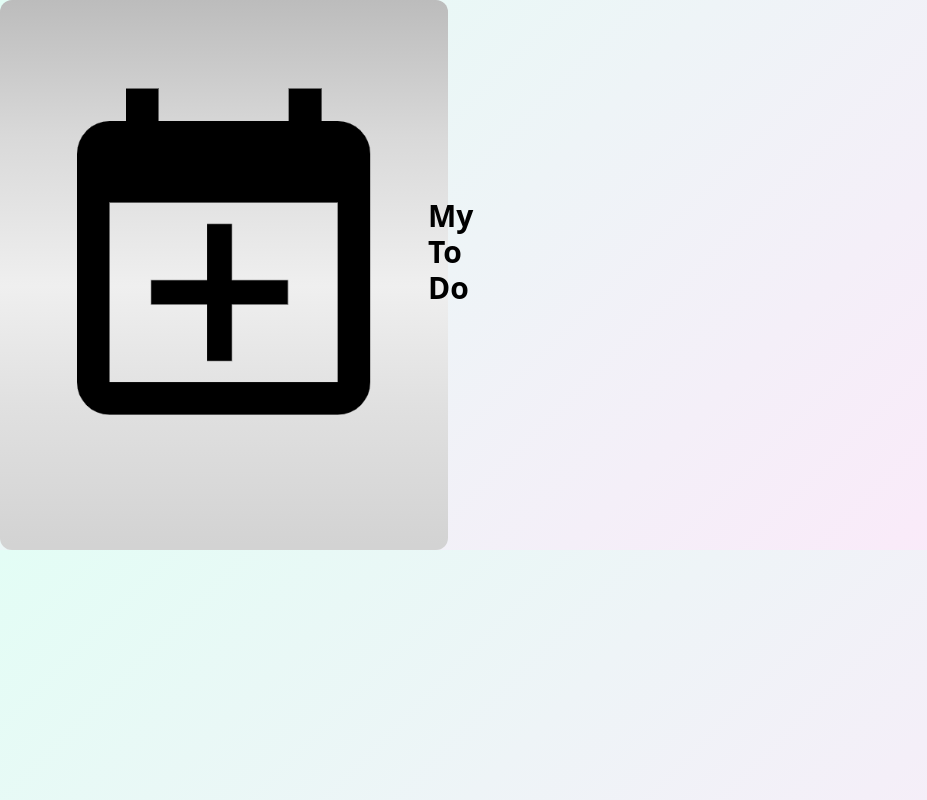
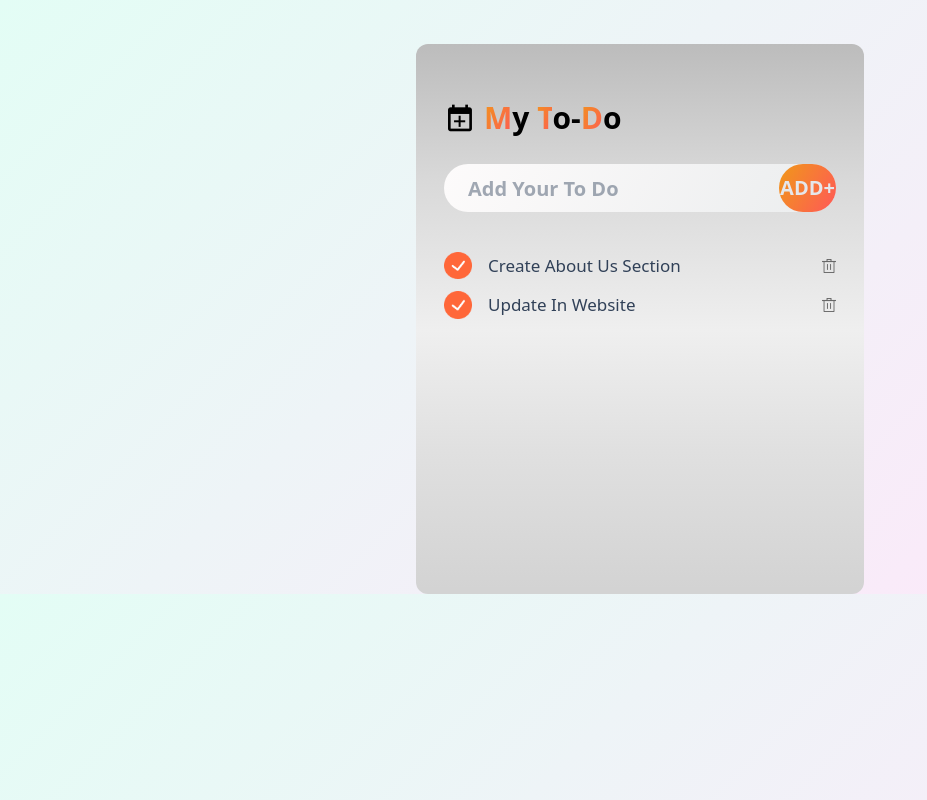
Before and after one commit to NiharikaNeha/To_Do_List--React-, a React (Vite) app: page / in a window 1280 px wide. Shown: the whole page, without its empty margins (0-927 px from the left). Built offline with nearby package versions, Linux system fonts and the light colour scheme.

Commit message:
created frontend

```diff
--- a/src/components/Todo.jsx
+++ b/src/components/Todo.jsx
@@ -1,17 +1,44 @@
-import React from 'react'
-import todo from '../assets/todo_icon.png'
+import React, { useRef } from "react";
+import todo from "../assets/todo_icon.png";
+import Todoitems from "./Todoitems";
 
 const Todo = () => {
+
+    const inputRef = useRef();
+
+    const add = () => {
+      const inputText = inputRef.current.value;
+      console.log(inp);
+    }
+
   return (
-    <div className='bg-[linear-gradient(to_top,_lightgrey_0%,_lightgrey_1%,_#e0e0e0_26%,_#efefef_48%,_#d9d9d9_75%,_#bcbcbc_100%)] w-11/12 max-w-md flex flex-col p-7 min-h-[550px] rounded-xl'>
+    <div className="bg-[linear-gradient(to_top,_lightgrey_0%,_lightgrey_1%,_#e0e0e0_26%,_#efefef_48%,_#d9d9d9_75%,_#bcbcbc_100%)] w-11/12 max-w-md flex flex-col p-7 min-h-[550px] rounded-xl place-self-center mt-11">
+      {/* Title */}
+      <div className="flex items-center mt-7 gap-2">
+        <img src={todo} alt="" className="w-8" />
+        <h1 className="text-3xl font-bold"><span className="bg-[linear-gradient(-60deg,_#ff5858_0%,_#f09819_100%)] text-transparent bg-clip-text">M</span>y <span className="bg-[linear-gradient(-60deg,_#ff5858_0%,_#f09819_100%)] text-transparent bg-clip-text">T</span>o-<span className="bg-[linear-gradient(-60deg,_#ff5858_0%,_#f09819_100%)] text-transparent bg-clip-text">D</span>o</h1>
+      </div>
 
-        {/* Title */}
-        <div className='flex items-center mt-7 gap-2'>
-            <img src={todo} alt=""/>
-            <h1 className='text-3xl font-bold'>My To Do</h1>
-        </div>
+      {/* Input Box */}
+      <div className="flex items-center my-7 bg-[linear-gradient(120deg,_#fdfbfb_0%,_#ebedee_100%)] rounded-4xl">
+        <input
+          type="text"
+          ref={inputRef}
+          placeholder="Add Your To Do"
+          className="bg-transparent border-0 outline-none flex-1 h-12 pl-6 pr-2 placeholder: text-slate-600 font-semibold text-[20px]"
+        />
+        <button className="border-none rounded-full bg-[linear-gradient(-60deg,_#ff5858_0%,_#f09819_100%)] h-12 w-26 font-semibold text-[20px] text-gray-200">
+          ADD+
+        </button>
+      </div>
+
+      {/* To Do List */}
+      <div>
+        <Todoitems text="Create About Us Section"/>
+        <Todoitems text="Update In Website"/>
+      </div>
     </div>
-  )
-}
+  );
+};
 
-export default Todo
+export default Todo;
--- /dev/null
+++ b/src/components/Todoitems.jsx
@@ -0,0 +1,20 @@
+import React from "react";
+import tick from "../assets/tick.png";
+// import not_tick from '../assets/not_tick.png'
+import delete_icons from '../assets/delete.png'
+
+const Todoitems = ({text}) => {
+  return (
+    <div className="flex items-center my-3 gap-2">
+      <div className="flex flex-1 items-center cursor-pointer">
+        <img src={tick} alt="" className="w-7"/>
+        <p className="text-slate-700 ml-4 text-[17px]">{text}</p>
+      </div>
+
+      <img src={delete_icons} alt="" className="w-3.5 cursor-pointer"/>
+
+    </div>
+  );
+};
+
+export default Todoitems;
```
Also changed, not shown: src/App.jsx (+6 -6 lines).
